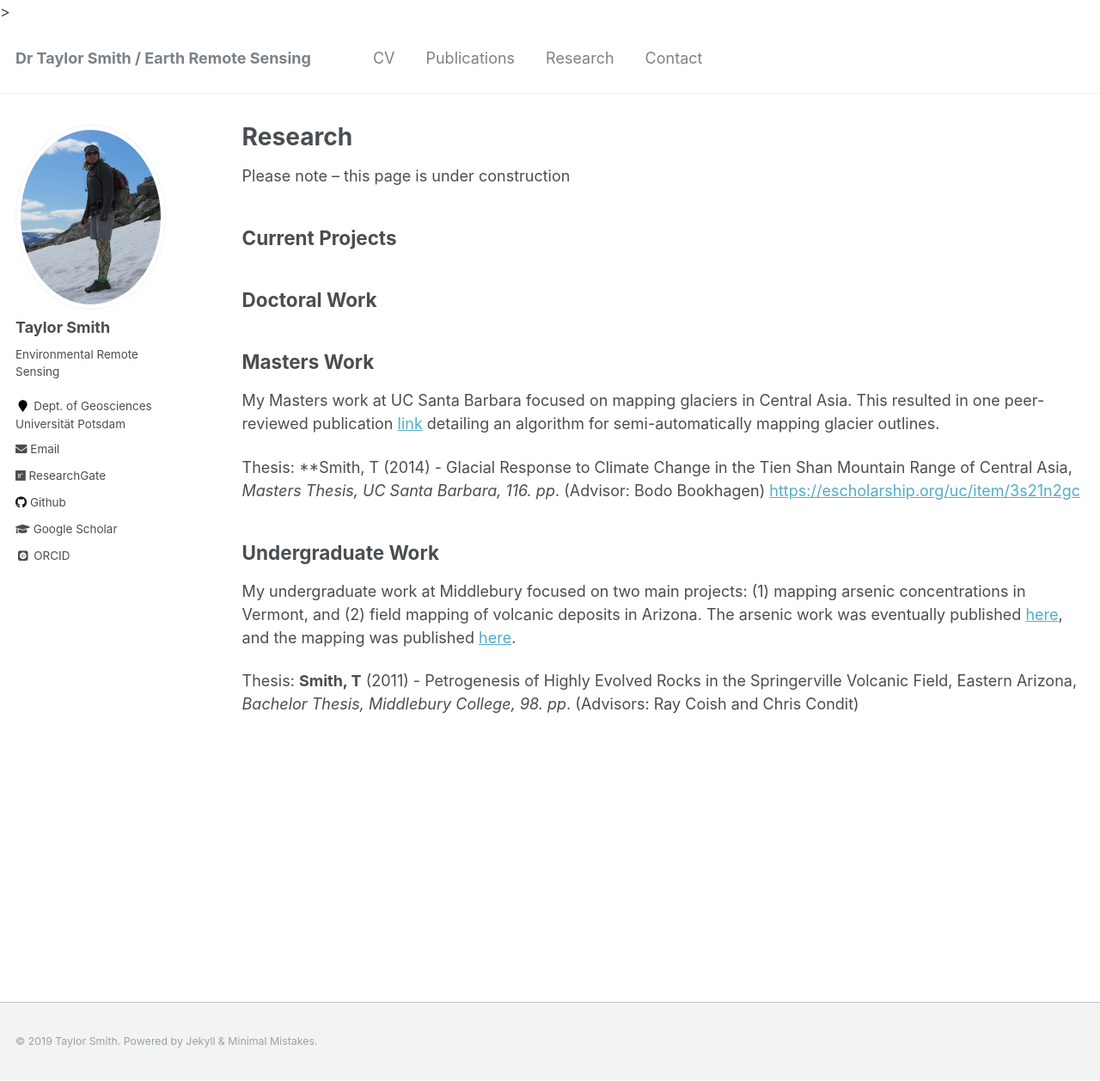
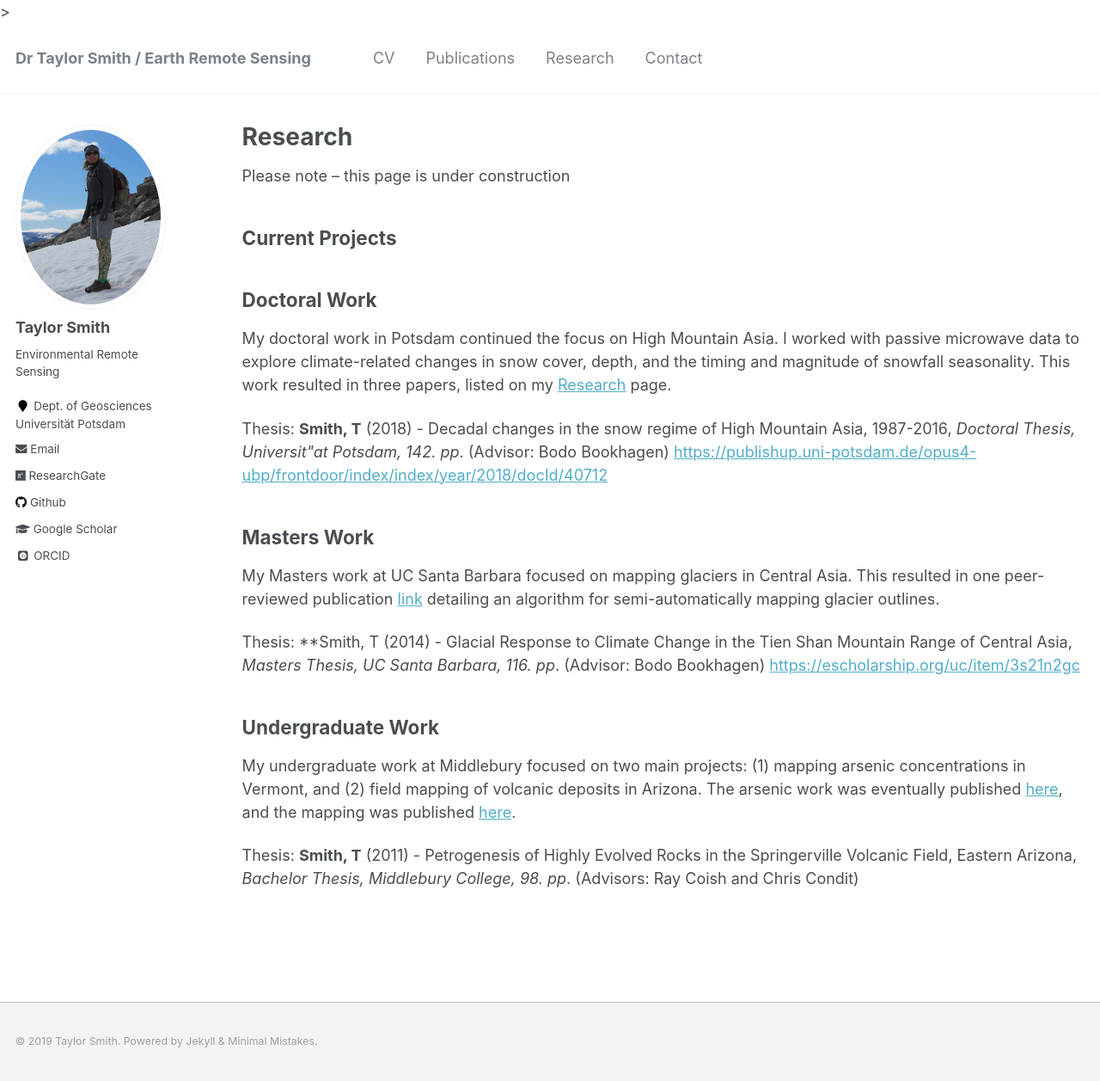
Before and after one commit to tasmi/tasmi.github.io, a Jekyll site: the page built from _pages/research.md, in a window 1280 px wide and 1257 px high. Shown: the whole window at 86% size. Built offline with Jekyll 4.4.1, drawn with Linux system fonts in a browser that asks for light colours; some web fonts are replaced.

Commit message:
research update

```diff
--- a/_pages/research.md
+++ b/_pages/research.md
@@ -11,6 +11,11 @@ Please note -- this page is under construction
 
 ## Doctoral Work
 
+My doctoral work in Potsdam continued the focus on High Mountain Asia. I worked with passive microwave data to explore climate-related changes in snow cover, depth, and the timing and magnitude of snowfall seasonality. This work resulted in three papers, listed on my [Research](https://tasmi.github.io/research/) page.
+
+Thesis: **Smith, T** (2018) - Decadal changes in the snow regime of High Mountain Asia, 1987-2016, _Doctoral Thesis, Universit\"at Potsdam, 142. pp_. (Advisor: Bodo Bookhagen) [https://publishup.uni-potsdam.de/opus4-ubp/frontdoor/index/index/year/2018/docId/40712](https://publishup.uni-potsdam.de/opus4-ubp/frontdoor/index/index/year/2018/docId/40712)
+
+
 ## Masters Work
 
 My Masters work at UC Santa Barbara focused on mapping glaciers in Central Asia. This resulted in one peer-reviewed publication [link](https://doi.org/10.5194/tc-9-1747-201) detailing an algorithm for semi-automatically mapping glacier outlines.
```
Also changed, not shown: _pages/about.md (+1 -1 lines).
